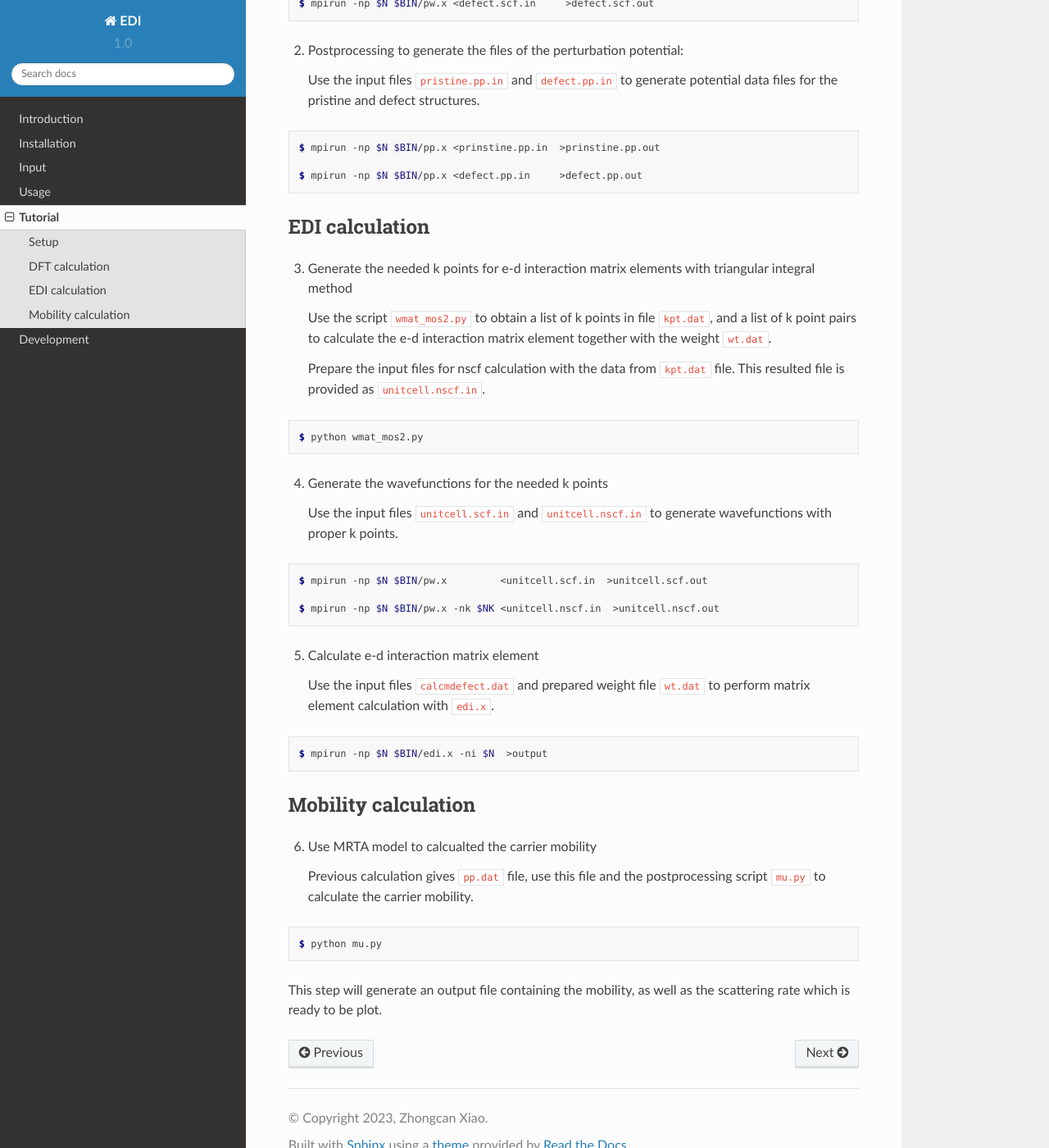
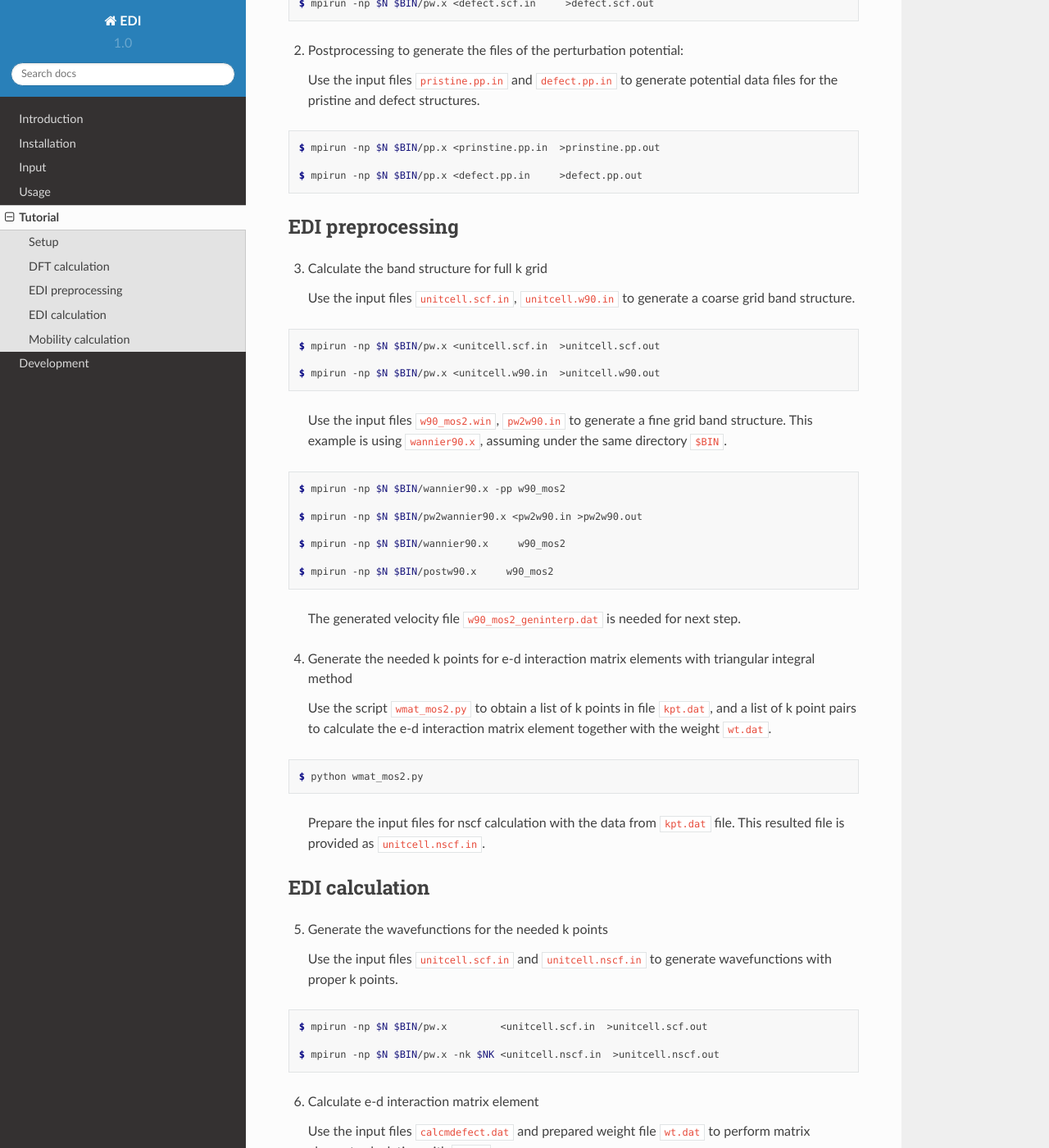
Before and after one commit to yuanyue-liu-group/EDI, a Sphinx documentation site: the page built from docs/source/Tutorial.rst, in a window 1280 px wide and 1400 px high, scrolled down 720 px. Shown: the whole window at 82% size. Built offline with Sphinx 7.4.7 and the Read the Docs theme 2.0.0, drawn with Linux system fonts in a browser that asks for light colours.

Commit message:
example update

```diff
--- a/docs/source/Tutorial.rst
+++ b/docs/source/Tutorial.rst
@@ -40,24 +40,57 @@ DFT calculation
 
     $ mpirun -np $N $BIN/pp.x <defect.pp.in     >defect.pp.out
 
-EDI calculation
-----------------
+EDI preprocessing
+-----------------
 
-3. Generate the needed k points for e-d interaction matrix elements with triangular integral method
+3. Calculate the band structure for full k grid
+
+   Use the input files ``unitcell.scf.in``, ``unitcell.w90.in`` to generate a coarse grid band structure.
+
+.. code-block:: console
+
+    $ mpirun -np $N $BIN/pw.x <unitcell.scf.in  >unitcell.scf.out
+
+    $ mpirun -np $N $BIN/pw.x <unitcell.w90.in  >unitcell.w90.out
+
+..
+
+   Use the input files  ``w90_mos2.win``, ``pw2w90.in``  to generate a fine grid band structure.  This example is using ``wannier90.x``, assuming under the same directory ``$BIN``.
+
+.. code-block:: console
+
+    $ mpirun -np $N $BIN/wannier90.x -pp w90_mos2
+
+    $ mpirun -np $N $BIN/pw2wannier90.x <pw2w90.in >pw2w90.out
+
+    $ mpirun -np $N $BIN/wannier90.x     w90_mos2
+
+    $ mpirun -np $N $BIN/postw90.x     w90_mos2
+
+
+..
+
+   The generated velocity file ``w90_mos2_geninterp.dat`` is needed for next step.
+
+4. Generate the needed k points for e-d interaction matrix elements with triangular integral method
 
    Use the script ``wmat_mos2.py`` to obtain a list of k points in file ``kpt.dat``, and a list of k point pairs to calculate the e-d interaction matrix element together with the weight ``wt.dat``.
 
-   Prepare the input files for nscf calculation with the data from ``kpt.dat`` file.
-   This resulted file is provided as ``unitcell.nscf.in``.
 
 .. code-block:: console
 
     $ python wmat_mos2.py
 
+..
+
+    Prepare the input files for nscf calculation with the data from ``kpt.dat`` file.
+    This resulted file is provided as ``unitcell.nscf.in``.
 
 
+EDI calculation
+----------------
 
-4. Generate the wavefunctions for the needed k points
+5. Generate the wavefunctions for the needed k points
 
    Use the input files ``unitcell.scf.in`` and ``unitcell.nscf.in`` to generate wavefunctions with proper k points.
 
```
Also changed, not shown: other parts of docs/source/Tutorial.rst (+3 -2 lines), 6 other files.
